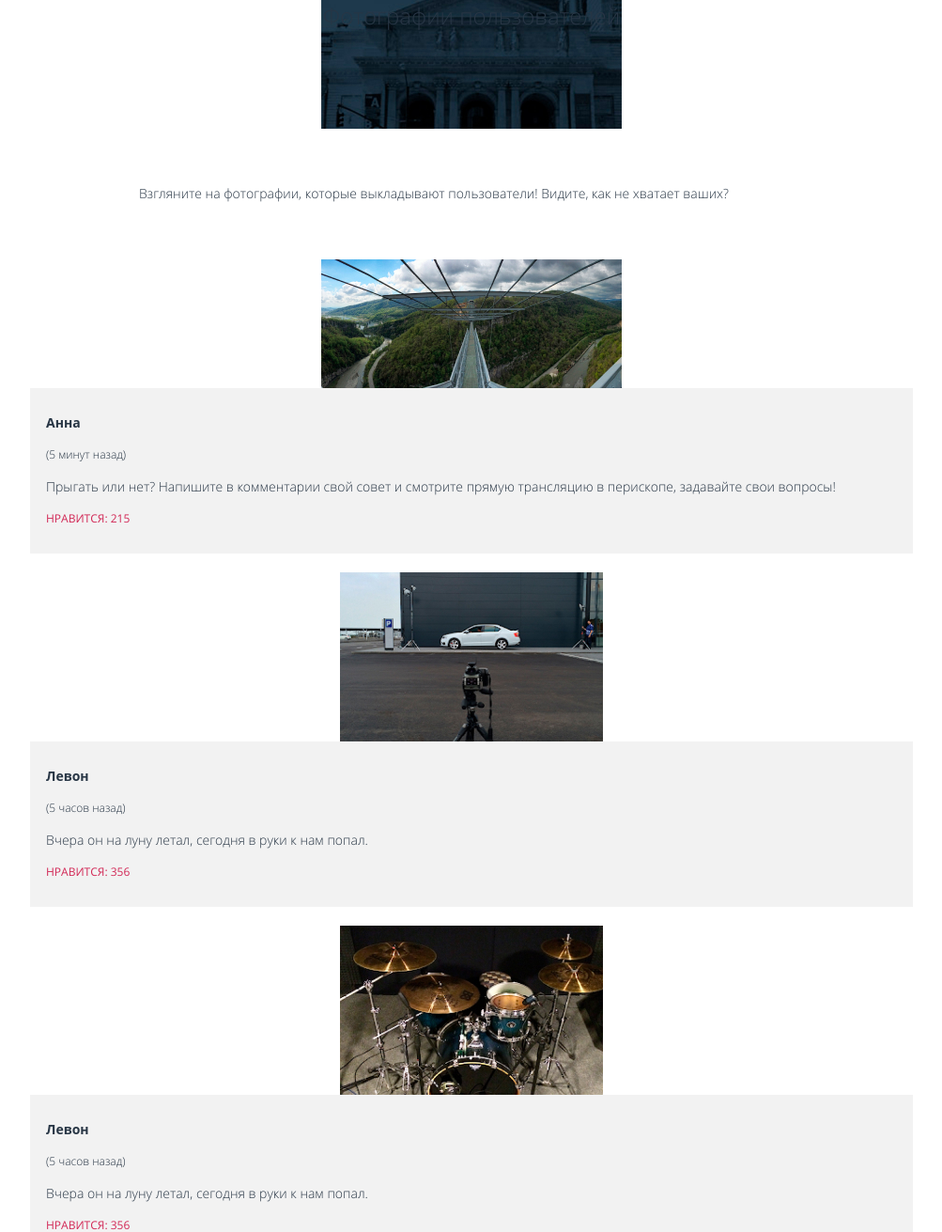
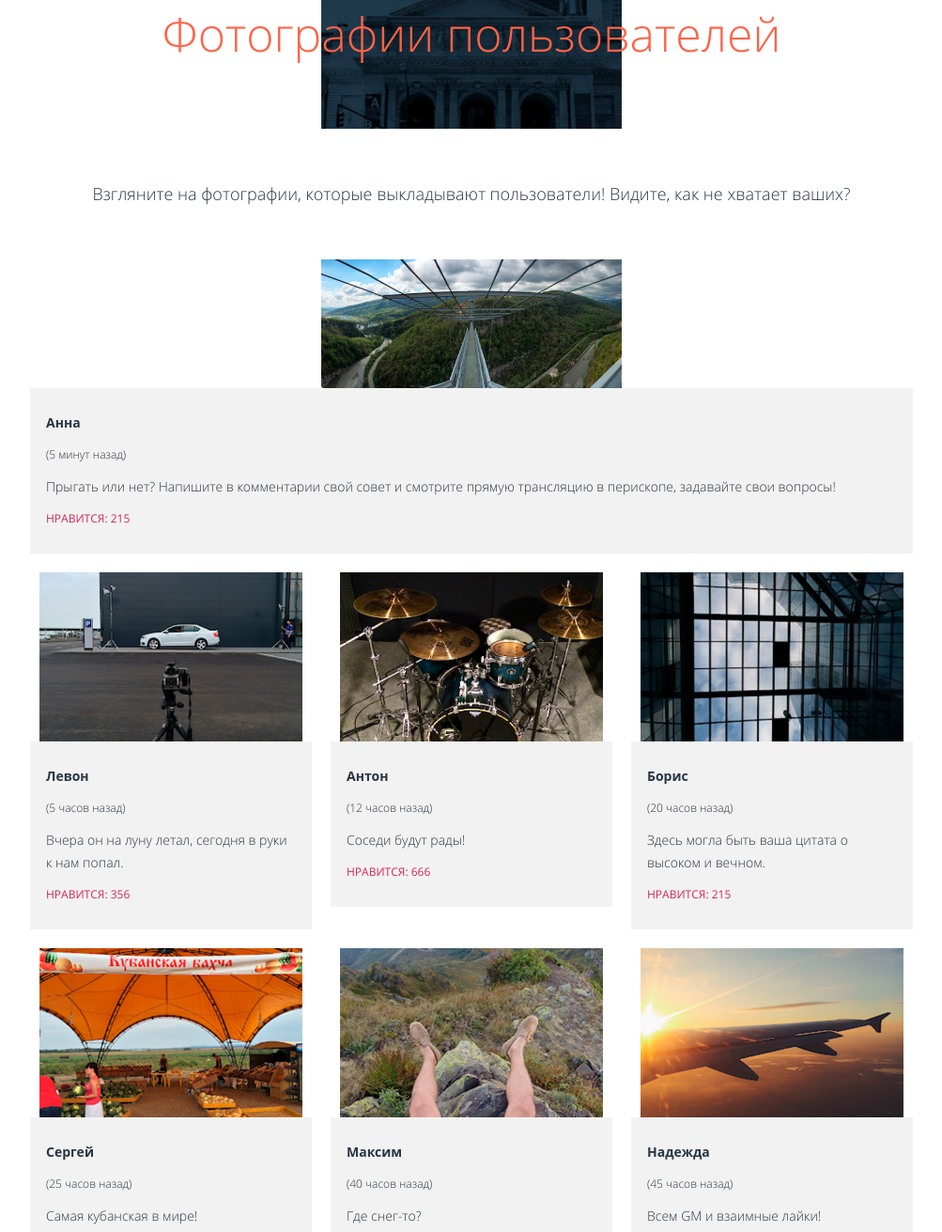
Before and after one commit to Marty2506/1838605-pink-24, a plain HTML site: page source/gallery.html in a window 1280 px wide. Shown: the part 100-1411 px from the top of the page at 94% size, without its empty margins (138-1141 px from the left). Drawn offline with nearby package versions, Linux system fonts and the light colour scheme; files that its build step writes are made by us from their sources; files whose address does not match are found by name; a web font is replaced by a local one.

Commit message:
сделал сетку для галереи

```diff
--- a/source/gallery.html
+++ b/source/gallery.html
@@ -48,17 +48,20 @@
 
     <main class="page-inner">
       <div class="page__h1-wrapper container">
-        <h1 class="page__h1">Фотографии пользователей</h1>
+        <h1 class="title">Фотографии пользователей</h1>
       </div>
       <!-- Добавил обертку, чтобы сделать белый фон поверх картинки с домом. Это норм? Можно по-другмоу как-то?-->
       <div class="page-inner__wrapper">
-        <p class="page__advice page__text container">Взгляните на фотографии, которые выкладывают пользователи! Видите, как не хватает ваших?</p>
+        <div class="container">
+          <p class="page__advice page__text">Взгляните на фотографии, которые выкладывают пользователи! Видите, как не хватает ваших?</p>
+        </div>
 
         <section class="gallery">
           <h2 class="visually-hidden">Галерея</h2>
-          <div class="gallery__wrapper container">
+          <div class="container">
+            <div class="gallery__wrapper">
               <ol class="gallery__list">
-              <li class="gallery__item">
+                <li class="gallery__item gallery__item--panorama">
                   <div class="user-post user-post--panorama user-post--panorama-of-the-day">
                     <img class="user-post__photo" src="./img/gallery/panorama-mobile.jpg" alt="" width="320" height="137">
                     <div class="user-post__wrapper">
@@ -84,17 +87,6 @@
                   <div class="user-post">
                     <img class="user-post__photo" src="./img/gallery/photo-2-mobile.jpg" alt="" width="280" height="180">
                     <div class="user-post__wrapper">
-                    <span class="user-post__name">Левон</span>
-                    <span class="user-post__time">(<time datetime="">5 часов назад</time>)</span>
-                    <p class="user-post__text">Вчера он на луну летал, сегодня в руки к нам попал.</p>
-                    <p class="user-post__likes">Нравится: <span class="user-post__likes-counter">356</span></p>
-                  </div>
-                </div>
-              </li>
-              <li class="gallery__item">
-                <div class="user-post">
-                  <img class="user-post__photo" src="./img/gallery/photo-3-mobile.jpg" alt="" width="280" height="180">
-                  <div class="user-post__wrapper">
                       <span class="user-post__name">Антон</span>
                       <span class="user-post__time">(<time datetime="">12 часов назад</time>)</span>
                       <p class="user-post__text">Соседи будут рады!</p>
@@ -104,7 +96,7 @@
                 </li>
                 <li class="gallery__item">
                   <div class="user-post">
-                  <img class="user-post__photo" src="./img/gallery/photo-4-mobile.jpg" alt="" width="280" height="180">
+                    <img class="user-post__photo" src="./img/gallery/photo-3-mobile.jpg" alt="" width="280" height="180">
                     <div class="user-post__wrapper">
                       <span class="user-post__name">Борис</span>
                       <span class="user-post__time">(<time datetime="">20 часов назад</time>)</span>
@@ -115,7 +107,7 @@
                 </li>
                 <li class="gallery__item">
                   <div class="user-post">
-                  <img class="user-post__photo" src="./img/gallery/photo-5-mobile.jpg" alt="" width="280" height="180">
+                    <img class="user-post__photo" src="./img/gallery/photo-4-mobile.jpg" alt="" width="280" height="180">
                     <div class="user-post__wrapper">
                       <span class="user-post__name">Сергей</span>
                       <span class="user-post__time">(<time datetime="">25 часов назад</time>)</span>
@@ -126,7 +118,7 @@
                 </li>
                 <li class="gallery__item">
                   <div class="user-post">
-                  <img class="user-post__photo" src="./img/gallery/photo-6-mobile.jpg" alt="" width="280" height="180">
+                    <img class="user-post__photo" src="./img/gallery/photo-5-mobile.jpg" alt="" width="280" height="180">
                     <div class="user-post__wrapper">
                       <span class="user-post__name">Максим</span>
                       <span class="user-post__time">(<time datetime="">40 часов назад</time>)</span>
@@ -135,8 +127,21 @@
                     </div>
                   </div>
                 </li>
+                <li class="gallery__item">
+                  <div class="user-post">
+                    <img class="user-post__photo" src="./img/gallery/photo-6-mobile.jpg" alt="" width="280" height="180">
+                    <div class="user-post__wrapper">
+                      <span class="user-post__name">Надежда</span>
+                      <span class="user-post__time">(<time datetime="">45 часов назад</time>)</span>
+                      <p class="user-post__text">Всем GM и взаимные лайки!</p>
+                      <p class="user-post__likes">Нравится: <span class="user-post__likes-counter">2560</span></p>
+                    </div>
+                  </div>
+                </li>
               </ol>
             </div>
+          </div>
+
         </section>
         <p class="page__advice page__text">Затмите их всех! Выкладывайте все, что накопилось в телефоне!</p>
 
--- a/source/sass/gallery/gallery.scss
+++ b/source/sass/gallery/gallery.scss
@@ -8,13 +8,26 @@
 
 .gallery__list {
   display: grid;
+  justify-content: center;
   margin: 0;
   padding: 0;
   gap: 20px;
   list-style-type: none;
-  // overflow: hidden;
+
+  @media (min-width: $tablet-width) {
+    grid-template-columns: repeat(2, 300px);
+  }
+
+  @media (min-width: $desktop-width) {
+    grid-template-columns: repeat(3, 300px);
+  }
+
 }
 
 .gallery__item {
 
 }
+
+.gallery__item--panorama {
+  grid-column: 1 / -1;
+}
--- a/source/sass/page/page.scss
+++ b/source/sass/page/page.scss
@@ -45,4 +45,8 @@
 .page__text {
   line-height: 30px;
   text-align: center;
+
+  @media (min-width: $tablet-width) {
+    font-size: 18px;
+  }
 }
--- a/source/sass/style.scss
+++ b/source/sass/style.scss
@@ -7,6 +7,7 @@
 @import "./container/container.scss";
 @import "./page/page.scss";
 @import "./page-main/page-main.scss";
+@import "./title/title.scss";
 @import "./button/button.scss";
 @import "./slider/slider.scss";
 @import "./toggle/toggle.scss";
--- /dev/null
+++ b/source/sass/title/title.scss
@@ -0,0 +1,16 @@
+.title {
+  display: block;
+  margin: 0;
+  padding: 0;
+  font-size: 24px;
+  font-weight: 300;
+  line-height: 29px;
+  color: #ffffff;
+  color: tomato;
+  text-align: center;
+
+  @media (min-width: $tablet-width) {
+    font-size: 50px;
+    line-height: 68px;
+  }
+}
--- a/source/sass/user-post/user-post.scss
+++ b/source/sass/user-post/user-post.scss
@@ -1,5 +1,7 @@
 .user-post {
-  display: grid;
+  display: flex;
+  flex-direction: column;
+  align-items: center;
 }
 
 .user-post__photo {
@@ -9,6 +11,8 @@
 .user-post__wrapper {
   display: grid;
   gap: 10px;
+  width: 100%;
+  height: 100%;
   padding-top: 25px;
   padding-bottom: 25px;
   padding-left: 17px;
@@ -30,6 +34,7 @@
 
 .user-post__likes {
   margin: 0;
+  margin-top: auto;
   font-size: 12px;
   font-weight: 400;
   text-transform: uppercase;
```
Lines whose indentation alone changed are shown as unchanged.
